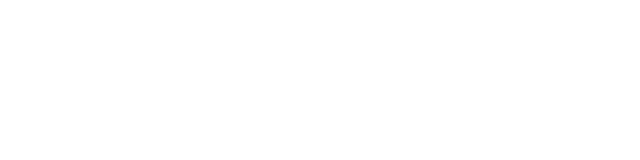
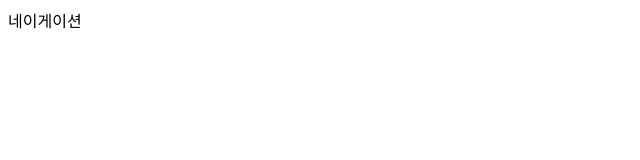
Before and after one commit to leesuun/comento-shopping, a React (Create React App) app: page / in a window 1280 px wide. Shown: the top 160 px of the page, without its empty margins (0-640 px from the left). Built offline with nearby package versions, Linux system fonts and the light colour scheme.

Commit message:
feat: 네비게이션 컴포넌트 추가

```diff
--- a/src/App.tsx
+++ b/src/App.tsx
@@ -1,5 +1,11 @@
+import Navigation from "./components/Navigation";
+
 function App() {
-  return <div></div>;
+  return (
+    <div>
+      <Navigation />
+    </div>
+  );
 }
 
 export default App;
--- /dev/null
+++ b/src/components/Navigation.tsx
@@ -0,0 +1,5 @@
+function Navigation() {
+  return <div>네이게이션</div>;
+}
+
+export default Navigation;
```
